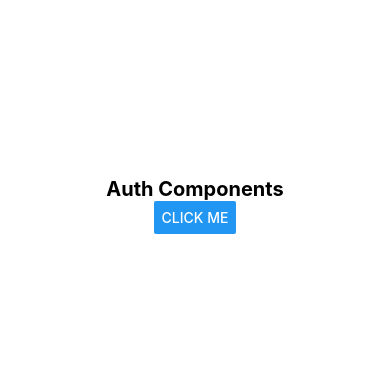
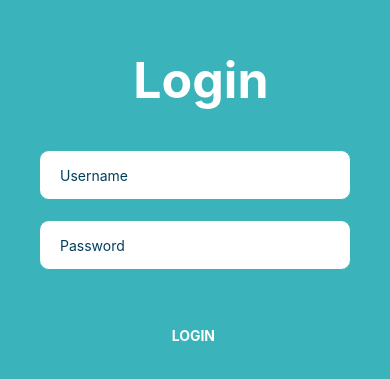
Before and after one commit to steGiro05/clockWise, a React Native app in the folder webApp/: screen /Home in a window 390 px wide. Shown: the part 217-596 px from the top of the page. Built offline with nearby package versions, Linux system fonts and the light colour scheme; no server answers.

Commit message:
working on automatic navigation

```diff
--- a/webApp/App.js
+++ b/webApp/App.js
@@ -1,127 +1,24 @@
-import React, { useState, useEffect } from "react";
-import { View, Text, Button } from "react-native"; // Importato ActivityIndicator per mostrare un indicatore di caricamento
-import AppComponents from "./components/AppComponents";
-import AuthComponents from "./components/AuthComponents";
-import SplashScreen from "./components/SplashScreen";
-import QrScanner from "./components/QrScanner";
+import * as React from "react";
+import { NavigationContainer } from "@react-navigation/native";
+import { createNativeStackNavigator } from "@react-navigation/native-stack";
+import LoginPage from "./components/loginPage";
+import TestPage from "./components/testPage";
+
+const Stack = createNativeStackNavigator();
 
 const App = () => {
-  const url = "http://192.168.178.23:5000";
-
-  const [isLoggedIn, setIsLoggedIn] = useState(false);
-  const [username, setUsername] = useState(null);
-  const [isLoading, setIsLoading] = useState(true);
-
-  useEffect(() => {
-    // Esegui il recupero dell'utente quando il componente viene montato
-    getUser();
-  }, []);
-
-  const login = async () => {
-    setIsLoading(true);
-    console.log("login");
-    await fetch(`${url}/login`, {
-      method: "POST",
-      headers: {
-        "Content-Type": "application/json",
-      },
-      body: JSON.stringify({
-        username: "marcussmith",
-        password: "marcussmith",
-      }),
-      credentials: "include",
-    })
-      .then((response) => response.json())
-      .then((json) => {
-        console.log(json);
-        setIsLoggedIn(true);
-        setUsername(json.username); // Imposta il nome utente
-      })
-      .catch((error) => {
-        console.error("Error:", error);
-      })
-      .finally(() => {
-        setIsLoading(false); // Imposta isLoading a false una volta completato il login
-      });
-  };
-
-  const getUser = async () => {
-    setIsLoading(true);
-    console.log("get_user");
-    await fetch(`${url}/get_user`, {
-      method: "GET",
-      headers: {
-        "Content-Type": "application/json",
-      },
-      credentials: "include",
-    })
-      .then((response) => response.json())
-      .then((json) => {
-        console.log(json);
-        if (json.username) {
-          setIsLoggedIn(true);
-          setUsername(json.username);
-        } else {
-          setIsLoggedIn(false);
-        }
-      })
-      .catch((error) => {
-        console.error("Error:", error);
-      })
-      .finally(() => {
-        setIsLoading(false); // Imposta isLoading a false una volta completato il recupero dell'utente
-      });
-  };
-
-  const logout = async () => {
-    setIsLoading(true);
-    console.log("logout");
-    await fetch(`${url}/logout`, {
-      method: "POST",
-      headers: {
-        "Content-Type": "application/json",
-      },
-      credentials: "include",
-    })
-      .then((response) => response.json())
-      .then((json) => {
-        console.log(json);
-        setIsLoggedIn(false);
-        setUsername(null);
-      })
-      .catch((error) => {
-        console.error("Error:", error);
-      })
-      .finally(() => {
-        setIsLoading(false); // Imposta isLoading a false una volta completato il logout
-      });
-  };
-
   return (
-    <>
-      {isLoading ? ( // Se isLoading è true, visualizza un indicatore di caricamento
-        <SplashScreen />
-      ) : isLoggedIn ? (
-        <>
-          <QrScanner />
-        </>
-      ) : (
-        <AuthComponents login={login} />
-      )}
-    </>
+    <NavigationContainer>
+      <Stack.Navigator
+        screenOptions={{
+          headerShown: false,
+        }}
+      >
+        <Stack.Screen name="Home" component={LoginPage} />
+        <Stack.Screen name="Test" component={TestPage} />
+      </Stack.Navigator>
+    </NavigationContainer>
   );
 };
 
 export default App;
-
-const styles = {
-  container: {
-    flex: 1,
-    justifyContent: "center",
-    alignItems: "center",
-  },
-  text: {
-    fontSize: 20,
-    fontWeight: "bold",
-  },
-};
--- /dev/null
+++ b/webApp/components/loginPage.jsx
@@ -0,0 +1,221 @@
+import React, { useState, useEffect } from "react";
+import {
+  View,
+  Text,
+  Button,
+  TextInput,
+  TouchableOpacity,
+  ActivityIndicator,
+} from "react-native"; // Importato ActivityIndicator per mostrare un indicatore di caricamento
+import { get } from "react-native/Libraries/TurboModule/TurboModuleRegistry";
+
+const LoginPage = ({ navigation }) => {
+  const url = "http://192.168.178.23:5000";
+
+  const [credentials, setCredentials] = useState({
+    username: "",
+    password: "",
+  });
+  const [loginError, setLoginError] = useState(null);
+  const [isLoading, setIsLoading] = useState(false);
+  const [fireUserControl, setFireUserControl] = useState(false);
+
+  useEffect(() => {
+    console.log("useffect");
+    /* getUser(); */
+  }, [fireUserControl]);
+
+  const login = async () => {
+    setIsLoading(true);
+
+    // Controllo se sono stati inseriti entrambi i parametri
+    if (!credentials.username || !credentials.password) {
+      if (!credentials.username && !credentials.password) {
+        setLoginError("No username or password provided");
+      } else if (!credentials.username) {
+        setLoginError("No username provided");
+      } else {
+        setLoginError("No password provided");
+      }
+      setIsLoading(false); // Non dimenticare di impostare isLoading su false
+      return;
+    }
+
+    // Controllo se lo username ha almeno 5 caratteri
+    if (credentials.username.length < 5) {
+      setLoginError("Username must be at least 5 characters long");
+      setIsLoading(false); // Non dimenticare di impostare isLoading su false
+      return;
+    }
+
+    // Se entrambi i controlli passano, procedi con il login
+    await fetch(`${url}/login`, {
+      method: "POST",
+      headers: {
+        "Content-Type": "application/json",
+      },
+      body: JSON.stringify({
+        username: credentials.username,
+        password: credentials.password,
+      }),
+      credentials: "include",
+    })
+      .then((response) => {
+        if (!response.ok) {
+          setLoginError("Invalid Credentials");
+          // Esci dalla catena di promesse
+          throw new Error("Invalid response");
+        }
+        return response.json();
+      })
+      .then(() => {
+        setFireUserControl((prev) => !prev);
+        setLoginError(null);
+      })
+      .catch((error) => {
+        // Se la risposta non è "ok", questa sezione verrà eseguita
+        console.log("Error:", error);
+      })
+      .finally(() => {
+        setIsLoading(false); // Imposta isLoading a false una volta completato il login
+        // Qui non viene chiamato setLoginError(null) se la risposta non è "ok"
+      });
+  };
+
+  const getUser = async () => {
+    await fetch(`${url}/get_user`, {
+      method: "GET",
+      headers: {
+        "Content-Type": "application/json",
+      },
+      credentials: "include",
+    })
+      .then((response) => {
+        if (!response.ok) {
+          throw new Error("Invalid response");
+        }
+        return response.json();
+      })
+      .then((json) => {
+        /* console.log(json); */
+      })
+      .catch((error) => {
+        console.log("Error:", error);
+      });
+  };
+
+  const logout = async () => {
+    setIsLoading(true);
+    console.log("logout");
+    await fetch(`${url}/logout`, {
+      method: "POST",
+      headers: {
+        "Content-Type": "application/json",
+      },
+      credentials: "include",
+    })
+      .then((response) => response.json())
+      .then((json) => {
+        console.log(json);
+      })
+      .catch((error) => {
+        console.error("Error:", error);
+      })
+      .finally(() => {
+        setIsLoading(false); // Imposta isLoading a false una volta completato il logout
+      });
+  };
+
+  return (
+    <>
+      <View style={styles.container}>
+        <Text style={styles.title}> Login</Text>
+        <View style={styles.inputView}>
+          <TextInput
+            onChangeText={(text) => {
+              setCredentials((prev) => ({ ...prev, username: text }));
+            }}
+            style={styles.inputText}
+            placeholder="Username"
+            placeholderTextColor="#003f5c"
+            autoCapitalize="none"
+          />
+        </View>
+        <View style={styles.inputView}>
+          <TextInput
+            onChangeText={(text) => {
+              setCredentials((prev) => ({ ...prev, password: text }));
+            }}
+            style={styles.inputText}
+            secureTextEntry
+            placeholder="Password"
+            placeholderTextColor="#003f5c"
+            autoCapitalize="none"
+          />
+        </View>
+        <TouchableOpacity
+          onPress={login}
+          style={[styles.loginBtn, isLoading && styles.disabledBtn]}
+          disabled={isLoading}
+        >
+          {isLoading ? (
+            <ActivityIndicator size="small" color="#FFFFFF" />
+          ) : (
+            <Text style={styles.loginText}>LOGIN </Text>
+          )}
+        </TouchableOpacity>
+        {loginError && <Text style={styles.errorText}>{loginError}</Text>}
+      </View>
+    </>
+  );
+};
+
+export default LoginPage;
+
+const styles = {
+  container: {
+    flex: 1,
+    justifyContent: "center",
+    alignItems: "center",
+    backgroundColor: "#3AB4BA",
+  },
+  text: {
+    fontSize: 20,
+    fontWeight: "bold",
+    color: "white",
+  },
+  title: {
+    fontWeight: "bold",
+    fontSize: 50,
+    color: "#FFFFFF",
+    marginBottom: 40,
+  },
+  inputView: {
+    width: "80%",
+    backgroundColor: "white",
+    borderRadius: 10,
+    borderWidth: 1,
+    borderColor: "#3AB4BA",
+    height: 50,
+    marginBottom: 20,
+    justifyContent: "center",
+    paddingHorizontal: 20,
+  },
+  inputText: {
+    height: 50,
+    color: "#3AB4BA",
+  },
+  loginBtn: {
+    width: "80%",
+    backgroundColor: "#3AB4BA", // Cambia il colore del bottone di login a blu
+    borderRadius: 10,
+    height: 50,
+    alignItems: "center",
+    justifyContent: "center",
+    marginTop: 20,
+  },
+  loginText: {
+    color: "white",
+    fontWeight: "bold",
+  },
+};
--- /dev/null
+++ b/webApp/components/testPage.jsx
@@ -0,0 +1,24 @@
+import React from "react";
+import { View, Text, StyleSheet } from "react-native";
+
+const TestPage = () => {
+  return (
+    <View style={styles.container}>
+      <Text style={styles.text}>Hello, world!</Text>
+    </View>
+  );
+};
+
+const styles = StyleSheet.create({
+  container: {
+    flex: 1,
+    justifyContent: "center",
+    alignItems: "center",
+  },
+  text: {
+    fontSize: 24,
+    fontWeight: "bold",
+  },
+});
+
+export default TestPage;
--- a/webApp/package.json
+++ b/webApp/package.json
@@ -10,6 +10,7 @@
   },
   "dependencies": {
     "@expo/metro-runtime": "~3.1.3",
+    "@react-navigation/native": "^6.1.17",
     "@react-navigation/native-stack": "^6.9.26",
     "expo": "~50.0.14",
     "expo-camera": "^14.1.3",
```
Also changed, not shown: 2 other files (tests, documents, lock files or other folders).
